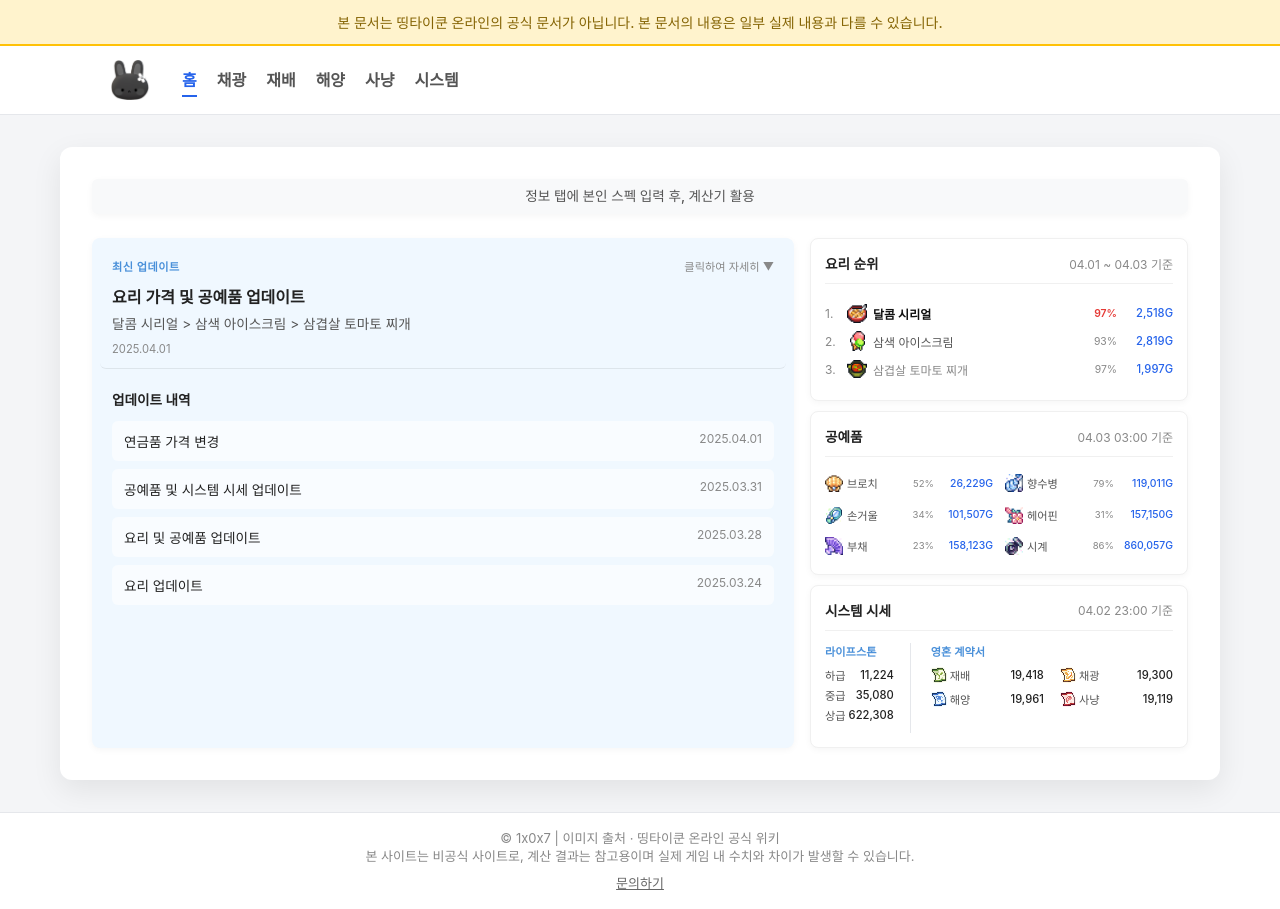
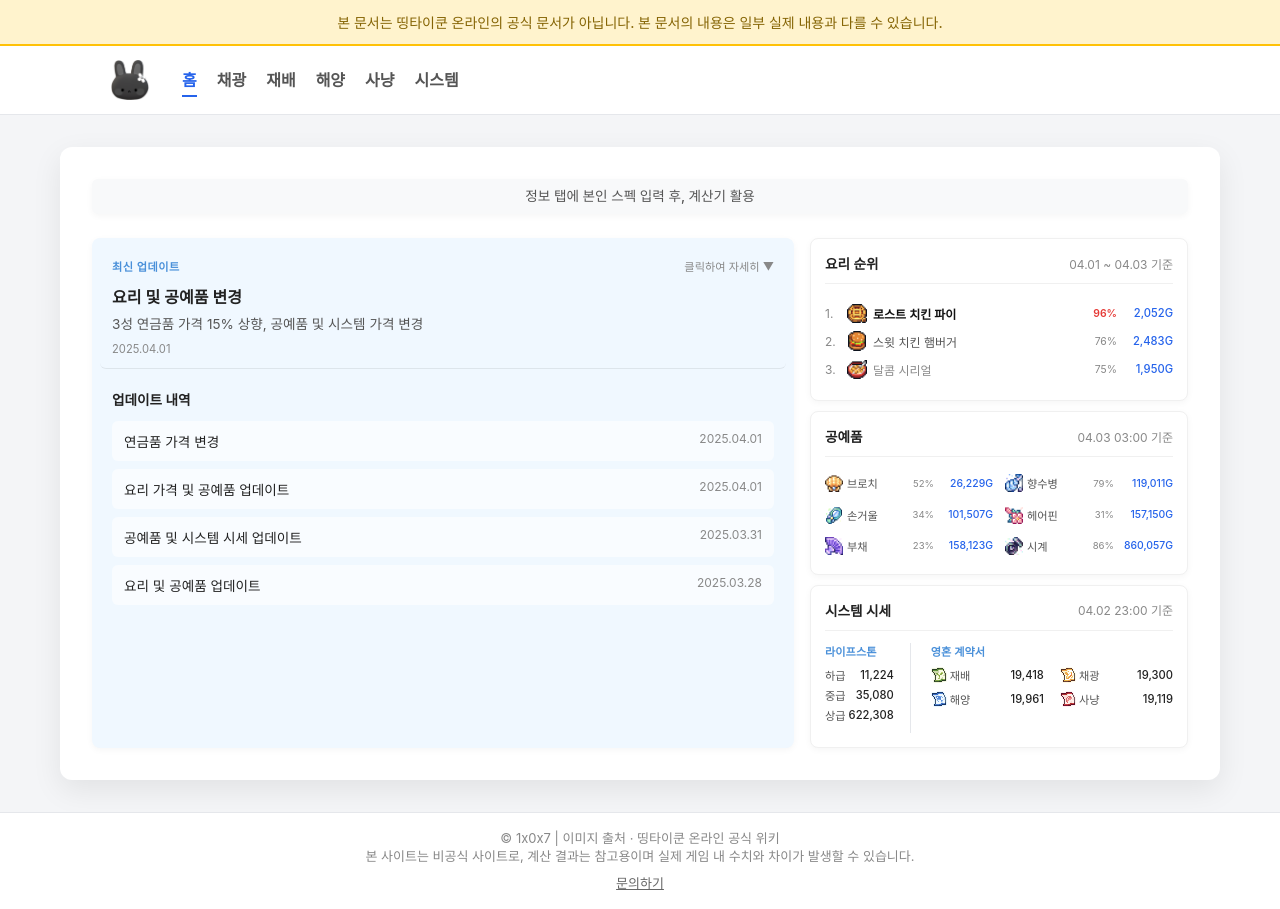
Before and after one commit to 1x0x7/107spa, a Next.js app: page / in a window 1280 px wide. Built offline with nearby package versions, Linux system fonts and the light colour scheme.

Commit message:
요리 가격 변동

```diff
--- a/data/updates.ts
+++ b/data/updates.ts
@@ -18,21 +18,21 @@ export const PRICE_DATES = {
 // 🍳 요리 가격 (3일마다 수정)
 // ============================================
 export const COOKING_PRICES: Record<string, number> = {
-  "토마토 스파게티": 323,
-  "어니언 링": 544,
-  "갈릭 케이크": 520,
-  "삼겹살 토마토 찌개": 1997,
-  "삼색 아이스크림": 2819,
-  "마늘 양갈비 핫도그": 616,
-  "달콤 시리얼": 2518,
-  "로스트 치킨 파이": 776,
-  "스윗 치킨 햄버거": 1877,
-  "토마토 파인애플 피자": 1074,
-  "양파 수프": 2315,
-  "허브 삼겹살 찜": 2008,
-  "토마토 라자냐": 2761,
-  "딥 크림 빠네": 2675,
-  "트리플 소갈비 꼬치": 2330
+  "토마토 스파게티": 428,
+  "어니언 링": 756,
+  "갈릭 케이크": 491,
+  "삼겹살 토마토 찌개": 1252,
+  "삼색 아이스크림": 1944,
+  "마늘 양갈비 핫도그": 933,
+  "달콤 시리얼": 1950,
+  "로스트 치킨 파이": 2052,
+  "스윗 치킨 햄버거": 2483,
+  "토마토 파인애플 피자": 1186,
+  "양파 수프": 3283,
+  "허브 삼겹살 찜": 2053,
+  "토마토 라자냐": 3016,
+  "딥 크림 빠네": 3006,
+  "트리플 소갈비 꼬치": 2372
 }
 
 // ============================================
@@ -95,6 +95,15 @@ export interface UpdateItem {
 }
 
 export const UPDATE_HISTORY: UpdateItem[] = [
+          {
+    title: "요리 및 공예품 변경",
+    desc: "3성 연금품 가격 15% 상향, 공예품 및 시스템 가격 변경",
+    date: "2025.04.01",
+    isLatest: true,
+    details: {
+      changes: ["로스트 치킨 파이 > 스윗 치킨 햄버거 > 달콤시리얼"],
+    }
+  },
         {
     title: "연금품 가격 변경",
     desc: "3성 연금품 가격 15% 상향",
@@ -107,7 +116,6 @@ export const UPDATE_HISTORY: UpdateItem[] = [
     title: "요리 가격 및 공예품 업데이트",
     desc: "달콤 시리얼 > 삼색 아이스크림 > 삼겹살 토마토 찌개",
     date: "2025.04.01",
-    isLatest: true,
     details: {
       notes: ["RPG 업데이트", "사이트 전체 개선" ]
     }
```
